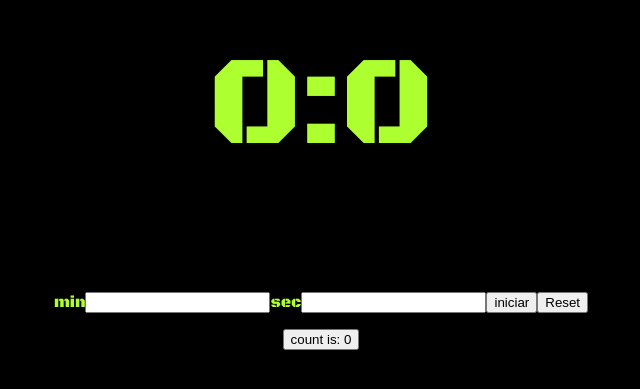
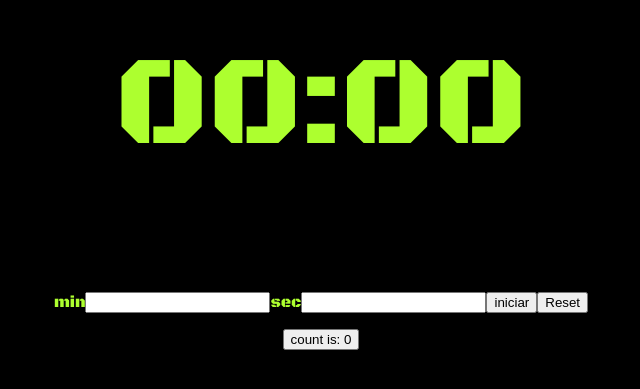
Before and after one commit to diegofernandoalayon/Timer-react, a React (Vite) app: page / in a window 1280 px wide. Shown: the part 257-646 px from the top of the page, without its empty margins (319-959 px from the left). Built offline with nearby package versions, Linux system fonts and the light colour scheme.

Commit message:
agregando 0 a vista de DisplayTimer

```diff
--- a/src/components/DisplayTimer/index.jsx
+++ b/src/components/DisplayTimer/index.jsx
@@ -1,7 +1,11 @@
 export default function DisplayTimer ({ minutes, seconds }) {
+  console.log(typeof minutes)
+  const addZero = (value) => {
+    return value < 10 ? '0' + value : value
+  }
   return (
     <>
-      <h2>{minutes}:{seconds}</h2>
+      <h2>{addZero(minutes)}:{addZero(seconds)}</h2>
     </>
   )
 }
```
